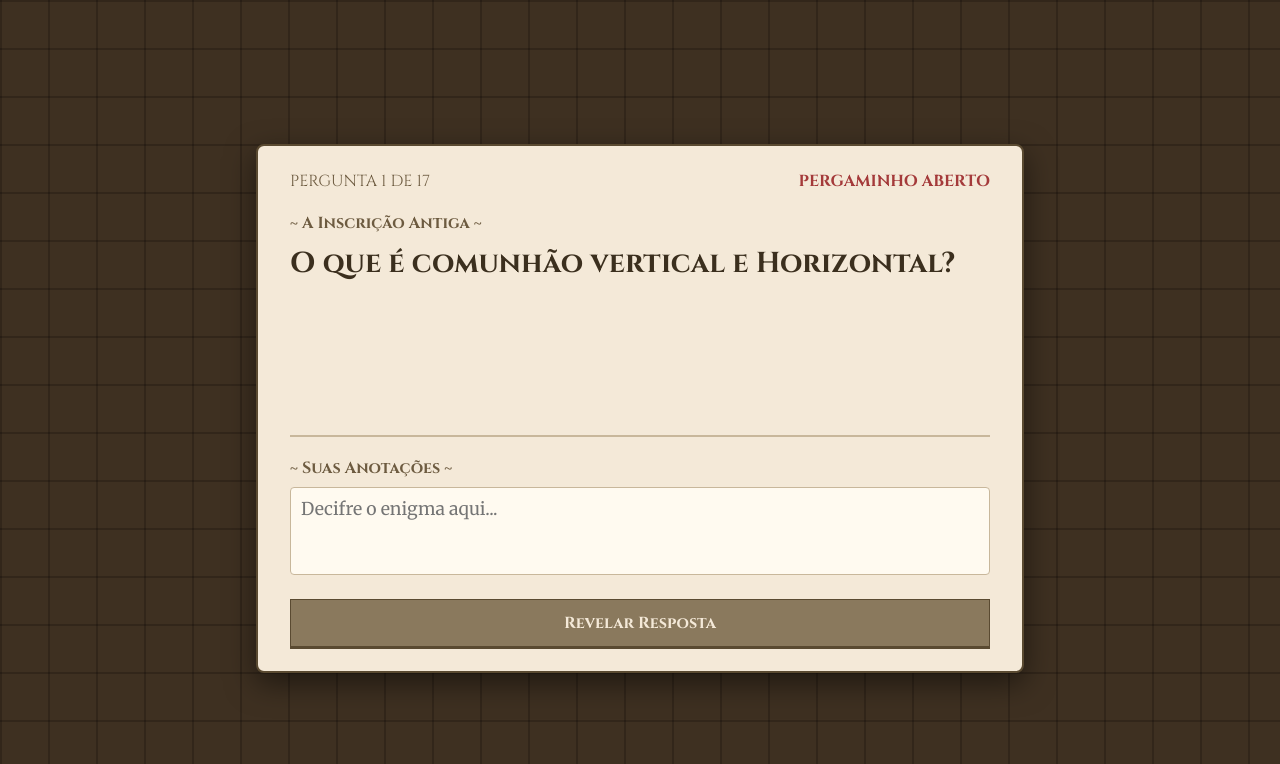
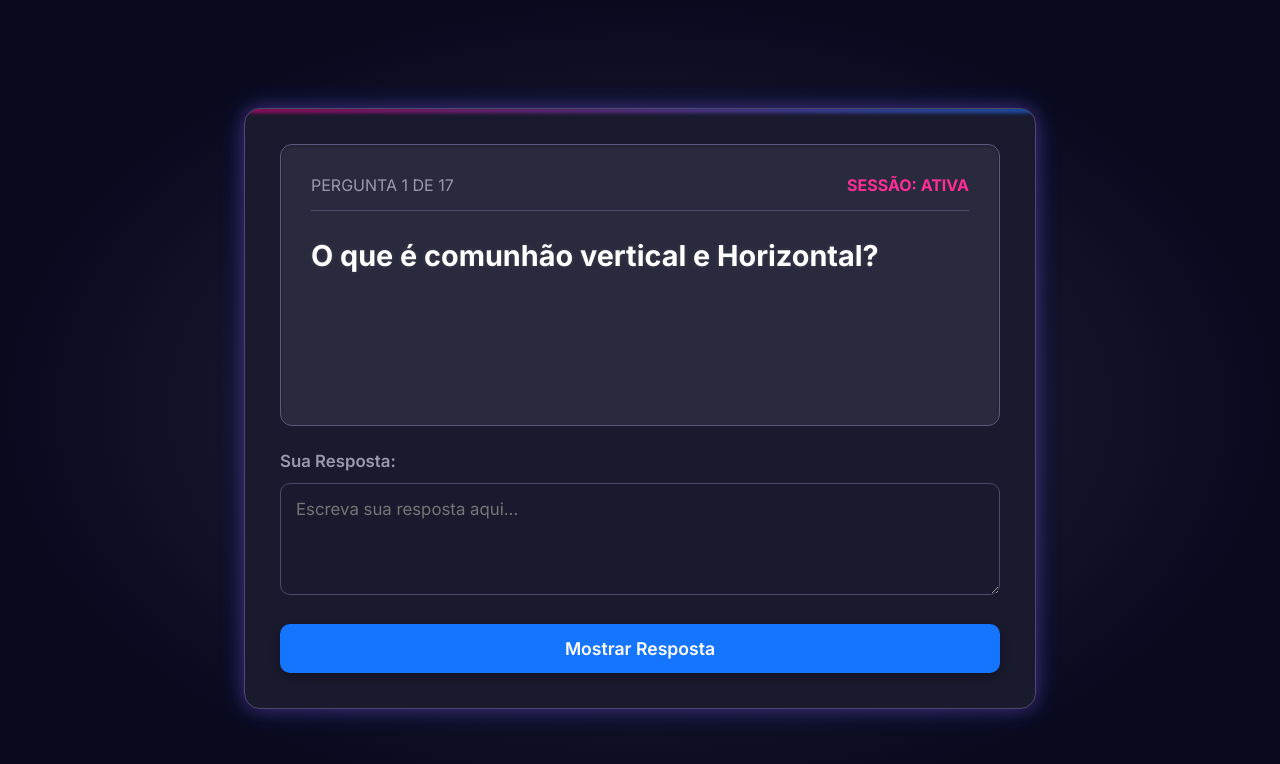
Before and after one commit to devjaum/estudo-batismo, a plain HTML site: page index.html in a window 1280 px wide. Drawn offline with Linux system fonts and the light colour scheme.

Commit message:
Tema neon

```diff
--- a/index.html
+++ b/index.html
@@ -3,43 +3,41 @@
 <head>
     <meta charset="UTF-8">
     <meta name="viewport" content="width=device-width, initial-scale=1.0">
-    <title>O Pergaminho dos Enigmas</title>
+    <title>Estudos - Neon Noir</title>
     <link rel="stylesheet" href="style.css">
     <link rel="preconnect" href="https://fonts.googleapis.com">
     <link rel="preconnect" href="https://fonts.gstatic.com" crossorigin>
-    <link href="https://fonts.googleapis.com/css2?family=Cinzel:wght@400;700&family=Merriweather:ital,wght@0,400;0,700;1,400&display=swap" rel="stylesheet">
+    <link href="https://fonts.googleapis.com/css2?family=Inter:wght@400;600;700&display=swap" rel="stylesheet">
 </head>
 <body>
 
-    <div class="scroll-container">
+    <div class="study-desk-container">
 
-        <div class="scroll-content">
+        <div class="study-card">
             <div id="status-bar">
                 <span id="question-counter"></span>
                 <span id="review-status"></span>
             </div>
 
-            <div class="inscription">
-                <p>~ A Inscrição Antiga ~</p>
+            <div class="question-area">
                 <h2 id="question-text"></h2>
             </div>
 
-            <div id="answer-wrapper" class="revelation hidden">
-                <p>~ A Revelação ~</p>
+            <div id="answer-wrapper" class="answer-area hidden">
                 <p id="answer-text"></p>
             </div>
         </div>
 
-        <div class="scribes-notes">
-            <label for="user-answer-input">~ Suas Anotações ~</label>
-            <textarea id="user-answer-input" rows="3" placeholder="Decifre o enigma aqui..."></textarea>
+        <div class="input-area">
+            <label for="user-answer-input">Sua Resposta:</label>
+            <textarea id="user-answer-input" rows="4" placeholder="Escreva sua resposta aqui..."></textarea>
         </div>
 
         <div class="button-group">
-            <button id="show-answer-btn">Revelar Resposta</button>
+            <button id="show-answer-btn">Mostrar Resposta</button>
 
-            <button id="correct-btn" class="hidden">Decifrei (Certo)</button>
-            <button id="wrong-btn" class="hidden">Revisar (Errei)</button>
+            <button id="correct-btn" class="hidden">Acertou</button>
+            <button id="wrong-btn" class="hidden">Errou</button>
         </div>
     </div>
 
--- a/script.js
+++ b/script.js
@@ -74,7 +74,6 @@ let currentOrderIndex = 0;
 let wronglyAnsweredIndices = [];
 let isReviewSession = false;
 
-// 3. ELEMENTOS DO DOM:
 const answerWrapperElement = document.getElementById('answer-wrapper');
 const questionTextElement = document.getElementById('question-text');
 const answerTextElement = document.getElementById('answer-text');
@@ -86,22 +85,16 @@ const showAnswerBtn = document.getElementById('show-answer-btn');
 const correctBtn = document.getElementById('correct-btn');
 const wrongBtn = document.getElementById('wrong-btn');
 
-
-// 4. FUNÇÕES
-
-/**
- * Prepara uma nova rodada (principal ou de revisão)
- */
 function setupRound() {
     let indicesToShuffle;
 
     if (isReviewSession && wronglyAnsweredIndices.length > 0) {
         indicesToShuffle = [...wronglyAnsweredIndices];
-        reviewStatusElement.textContent = "REVISANDO ENIGMAS"; // TEXTO DO TEMA
+        reviewStatusElement.textContent = "SESSÃO: REVISÃO";
     } else {
         indicesToShuffle = Array.from(quizData.keys());
         isReviewSession = false;
-        reviewStatusElement.textContent = "PERGAMINHO ABERTO"; // TEXTO DO TEMA
+        reviewStatusElement.textContent = "SESSÃO: ATIVA";
     }
 
     wronglyAnsweredIndices = [];
@@ -115,9 +108,6 @@ function setupRound() {
     shuffledIndices = indicesToShuffle;
 }
 
-/**
- * Carrega a pergunta atual no HTML
- */
 function loadQuestion() {
     const currentQuestionIndex = shuffledIndices[currentOrderIndex];
     const currentQuestion = quizData[currentQuestionIndex];
@@ -126,31 +116,22 @@ function loadQuestion() {
     answerTextElement.textContent = currentQuestion.answer;
     questionCounterElement.textContent = `PERGUNTA ${currentOrderIndex + 1} DE ${shuffledIndices.length}`;
 
-    // Reseta o estado da interface
     userAnswerInputElement.value = "";
-    answerWrapperElement.classList.add('hidden'); // Esconde a resposta
+    answerWrapperElement.classList.add('hidden');
 
-    // Controla a visibilidade dos botões
     showAnswerBtn.classList.remove('hidden');
     correctBtn.classList.add('hidden');
     wrongBtn.classList.add('hidden');
 }
 
-/**
- * Mostra a resposta e os botões Certo/Errado
- */
 function showAnswer() {
-    answerWrapperElement.classList.remove('hidden'); // Mostra a resposta
+    answerWrapperElement.classList.remove('hidden');
 
-    // Inverte a visibilidade dos botões
     showAnswerBtn.classList.add('hidden');
     correctBtn.classList.remove('hidden');
     wrongBtn.classList.remove('hidden');
 }
 
-/**
- * Processa o resultado (Certo ou Errado) e avança
- */
 function handleResult(wasCorrect) {
     if (!wasCorrect) {
         const currentQuestionIndex = shuffledIndices[currentOrderIndex];
@@ -162,12 +143,10 @@ function handleResult(wasCorrect) {
     if (currentOrderIndex >= shuffledIndices.length) {
         if (wronglyAnsweredIndices.length > 0) {
             isReviewSession = true;
-            // TEXTO DO TEMA
-            alert(`Pergaminho completo. Vamos decifrar os ${wronglyAnsweredIndices.length} enigmas que você errou...`);
+            alert(`SESSÃO ENCERRADA. RECALIBRANDO PARA ${wronglyAnsweredIndices.length} RESPOSTAS CORROMPIDAS...`);
         } else {
             isReviewSession = false;
-            // TEXTO DO TEMA
-            alert("Pergaminho decifrado! Você provou seu conhecimento. Recomeçando o ciclo...");
+            alert("SESSÃO COMPLETA. TODOS OS DADOS VÁLIDOS. REINICIANDO PROTOCOLO...");
         }
         setupRound();
     }
@@ -175,12 +154,9 @@ function handleResult(wasCorrect) {
     loadQuestion();
 }
 
-
-// 5. EVENT LISTENERS:
 showAnswerBtn.addEventListener('click', showAnswer);
 correctBtn.addEventListener('click', () => handleResult(true));
 wrongBtn.addEventListener('click', () => handleResult(false));
 
-// 6. INICIALIZAÇÃO:
 setupRound();
 loadQuestion();
--- a/style.css
+++ b/style.css
@@ -1,13 +1,9 @@
-/* Importa as fontes */
 body {
-    /* Fonte base para o texto */
-    font-family: 'Merriweather', serif;
-    /* Fundo de "mesa de madeira" */
-    background-color: #3e3021;
-    background-image: linear-gradient(rgba(0,0,0,0.2) .1em, transparent .1em), linear-gradient(90deg, rgba(0,0,0,0.2) .1em, transparent .1em);
-    background-size: 3em 3em;
-
-    color: #3b2f1e; /* Cor de tinta escura */
+    font-family: 'Inter', sans-serif;
+    /* Fundo roxo/azul muito escuro com um gradiente sutil */
+    background-color: #0a0a1f;
+    background-image: radial-gradient(ellipse at center, #24243e 0%, #0a0a1f 70%);
+    color: #e0e0e0; /* Cor de texto padrão clara */
     display: flex;
     justify-content: center;
     align-items: center;
@@ -16,164 +12,190 @@ body {
     box-sizing: border-box;
 }
 
-.scroll-container {
+.study-desk-container {
     width: 100%;
-    max-width: 700px;
-    /* Cor de papiro/pergaminho */
-    background-color: #f4e9d8;
-    border: 2px solid #5a4a31;
-    border-radius: 8px;
-    padding: 24px 32px;
-    /* Sombra para "levantar" o pergaminho da mesa */
-    box-shadow: 0 10px 30px rgba(0, 0, 0, 0.5);
+    max-width: 720px;
+    background-color: #1a1a2e; /* Container principal um pouco mais claro */
+    border-radius: 16px;
+    /* Sombras neon para o efeito "glow" */
+    box-shadow: 0 0 25px rgba(22, 117, 255, 0.4), 0 0 15px rgba(230, 0, 122, 0.3);
+    padding: 35px;
+    display: flex;
+    flex-direction: column;
+    gap: 25px;
     position: relative;
+    overflow: hidden;
+    border: 1px solid #4a4a6a; /* Borda sutil */
 }
 
-/* --- Seções do Pergaminho --- */
+/* Detalhe: uma linha de neon no topo */
+.study-desk-container::before {
+    content: '';
+    position: absolute;
+    top: 0;
+    left: 0;
+    right: 0;
+    height: 3px;
+    background: linear-gradient(90deg, #e6007a, #1675ff); /* Gradiente magenta-para-ciano */
+    filter: blur(2px);
+}
 
-.scroll-content {
-    min-height: 250px;
-    padding-bottom: 15px;
-    border-bottom: 2px solid #c8b79b; /* Divisor de linho */
+.study-card {
+    background-color: #2a2a3e; /* Cartão de pergunta mais claro */
+    border-radius: 12px;
+    padding: 30px;
+    min-height: 220px;
+    display: flex;
+    flex-direction: column;
+    box-shadow: inset 0 1px 3px rgba(0, 0, 0, 0.3);
+    border: 1px solid #5a5a7a;
+    position: relative;
+    z-index: 1;
 }
 
 #status-bar {
     display: flex;
     justify-content: space-between;
     font-size: 1rem;
-    color: #6d5b40;
-    margin-bottom: 20px;
-    font-family: 'Cinzel', serif; /* Fonte de título */
+    color: #9a9aaf; /* Cor de status suave */
+    margin-bottom: 25px;
+    padding-bottom: 15px;
+    border-bottom: 1px solid #4a4a6a; /* Linha divisória */
 }
 
 #review-status {
     font-weight: 700;
-    color: #a43a3a; /* Vermelho escuro */
+    color: #ff2d95; /* Cor de revisão rosa/magenta neon */
 }
 
-.inscription p, .revelation p {
-    font-size: 1rem;
-    color: #6d5b40;
-    margin: 0;
-    font-family: 'Cinzel', serif;
-    font-weight: 700;
+.question-area {
+    margin-bottom: 20px;
 }
 
 #question-text {
-    font-family: 'Cinzel', serif; /* Fonte de título */
     font-size: 1.8rem;
-    color: #3b2f1e;
-    margin: 10px 0 0 0;
+    font-weight: 700;
+    color: #ffffff; /* Texto da pergunta em branco puro */
     line-height: 1.4;
+    margin: 0;
+    text-shadow: 0 0 5px rgba(255, 255, 255, 0.1); /* Brilho sutil */
 }
 
-/* --- Animação de "desenrolar" a resposta --- */
-.revelation {
+.answer-area {
     overflow: hidden;
     max-height: 0;
     opacity: 0;
     transition: max-height 0.5s ease-out, opacity 0.5s ease-in;
     margin-top: 20px;
-    border-top: 2px solid #c8b79b;
-    padding-top: 15px;
+    padding-top: 20px;
+    border-top: 1px dashed #4a4a6a;
+    position: relative;
+    z-index: 1;
 }
 
-.revelation.hidden {
+.answer-area.hidden {
     max-height: 0;
     opacity: 0;
 }
 
-.revelation:not(.hidden) {
-    max-height: 500px; /* Altura suficiente */
+.answer-area:not(.hidden) {
+    max-height: 300px;
     opacity: 1;
 }
 
 #answer-text {
-    font-size: 1.1rem;
-    line-height: 1.7;
-    color: #3b2f1e;
-    font-style: italic; /* Resposta em itálico para diferenciar */
-    margin: 10px 0 0 0;
+    font-size: 1.2rem;
+    line-height: 1.6;
+    color: #39ff9c; /* Texto da resposta em verde neon */
+    background-color: #0f2a23; /* Fundo verde escuro */
+    padding: 15px 20px;
+    border-radius: 8px;
+    border: 1px solid #2a8a5b;
+    margin: 0;
+    box-shadow: 0 0 10px rgba(57, 255, 156, 0.2); /* Brilho verde */
 }
 
-
-/* --- Input do Usuário --- */
-.scribes-notes {
-    margin-top: 20px;
-}
-
-.scribes-notes label {
-    font-size: 1rem;
-    color: #6d5b40;
+.input-area label {
+    font-size: 1.05rem;
+    font-weight: 600;
+    color: #9a9aaf;
     display: block;
-    margin-bottom: 8px;
-    font-family: 'Cinzel', serif;
-    font-weight: 700;
+    margin-bottom: 12px;
 }
 
 #user-answer-input {
     width: 100%;
-    background-color: #fffaf0; /* Cor de papiro mais claro */
-    border: 1px solid #c8b79b;
-    color: #3b2f1e;
-    font-family: 'Merriweather', serif; /* Fonte de texto */
-    font-size: 1.1rem;
-    padding: 10px;
+    background-color: #1a1a2e; /* Fundo igual ao container */
+    border: 1px solid #4a4a6a;
+    color: #ffffff; /* Texto do usuário em branco */
+    font-family: 'Inter', sans-serif;
+    font-size: 1.05rem;
+    padding: 15px;
     box-sizing: border-box;
-    border-radius: 4px;
-    resize: none;
+    border-radius: 10px;
+    resize: vertical;
+    min-height: 90px;
+    transition: border-color 0.2s, box-shadow 0.2s;
 }
 
 #user-answer-input:focus {
     outline: none;
-    border-color: #8a795d;
-    box-shadow: 0 0 5px rgba(138, 121, 93, 0.5);
+    border-color: #1675ff; /* Foco em azul neon */
+    box-shadow: 0 0 0 4px rgba(22, 117, 255, 0.3); /* Brilho de foco */
 }
 
-/* --- Botões de Ação --- */
 .button-group {
-    margin-top: 20px;
     display: flex;
     justify-content: space-between;
-    gap: 15px;
+    gap: 20px;
+    z-index: 1;
 }
 
 button {
-    font-family: 'Cinzel', serif; /* Fonte de título */
-    font-size: 1rem;
-    font-weight: 700;
-    padding: 12px 15px;
-    border: 1px solid #5a4a31;
-    background-color: #8a795d; /* Cor de couro/metal */
-    color: #f4e9d8; /* Cor de papiro */
+    font-family: 'Inter', sans-serif;
+    font-size: 1.1rem;
+    font-weight: 600;
+    padding: 14px 25px;
+    border: none;
+    border-radius: 10px;
     cursor: pointer;
     flex-grow: 1;
     text-align: center;
-    transition: all 0.2s;
-    box-shadow: 0 2px 0 #5a4a31; /* Sombra 3D leve */
-    transform: translateY(0);
-}
-
-button:hover {
-    background-color: #a18f73;
+    transition: background-color 0.2s, transform 0.1s, box-shadow 0.2s;
+    box-shadow: 0 4px 10px rgba(0, 0, 0, 0.3); /* Sombra padrão escura */
 }
 
 button:active {
-    box-shadow: none;
     transform: translateY(2px);
+    box-shadow: 0 2px 5px rgba(0, 0, 0, 0.4);
 }
 
 #show-answer-btn {
-    width: 100%;
+    background-color: #1675ff; /* Azul neon */
+    color: white;
+}
+
+#show-answer-btn:hover {
+    background-color: #0058d6;
+    box-shadow: 0 6px 15px rgba(22, 117, 255, 0.4); /* Brilho azul no hover */
+}
+
+#correct-btn {
+    background-color: #20c968; /* Verde neon */
+    color: white;
+}
+#correct-btn:hover {
+    background-color: #1aa854;
+    box-shadow: 0 6px 15px rgba(32, 201, 104, 0.3);
 }
 
 #wrong-btn {
-    background-color: #a43a3a; /* Vermelho escuro/vinho */
-    border-color: #6b2626;
-    box-shadow: 0 2px 0 #6b2626;
+    background-color: #ff355e; /* Vermelho/rosa neon */
+    color: white;
 }
 #wrong-btn:hover {
-    background-color: #c04a4a;
+    background-color: #dd2048;
+    box-shadow: 0 6px 15px rgba(255, 53, 94, 0.3);
 }
 
 .hidden {
```
